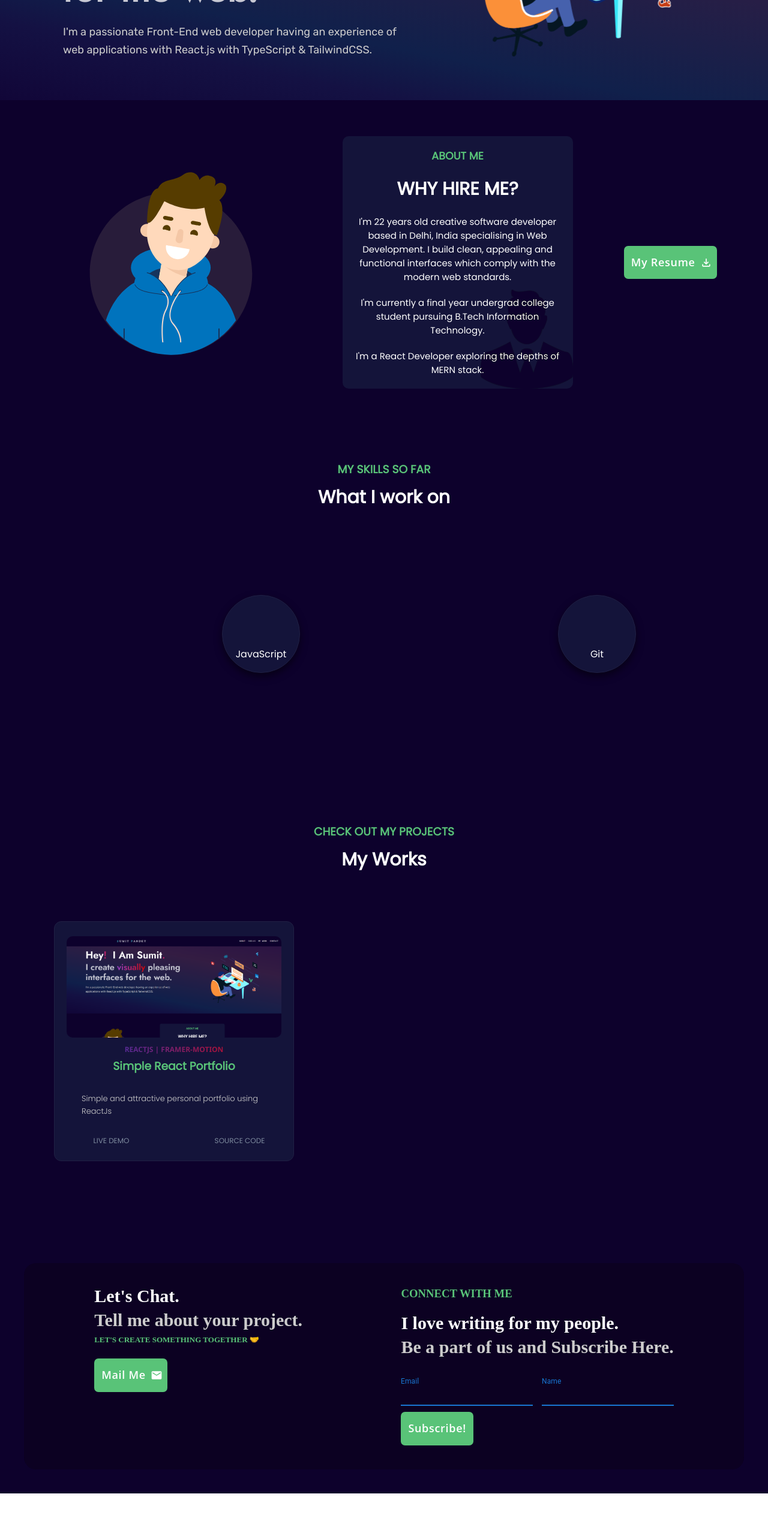
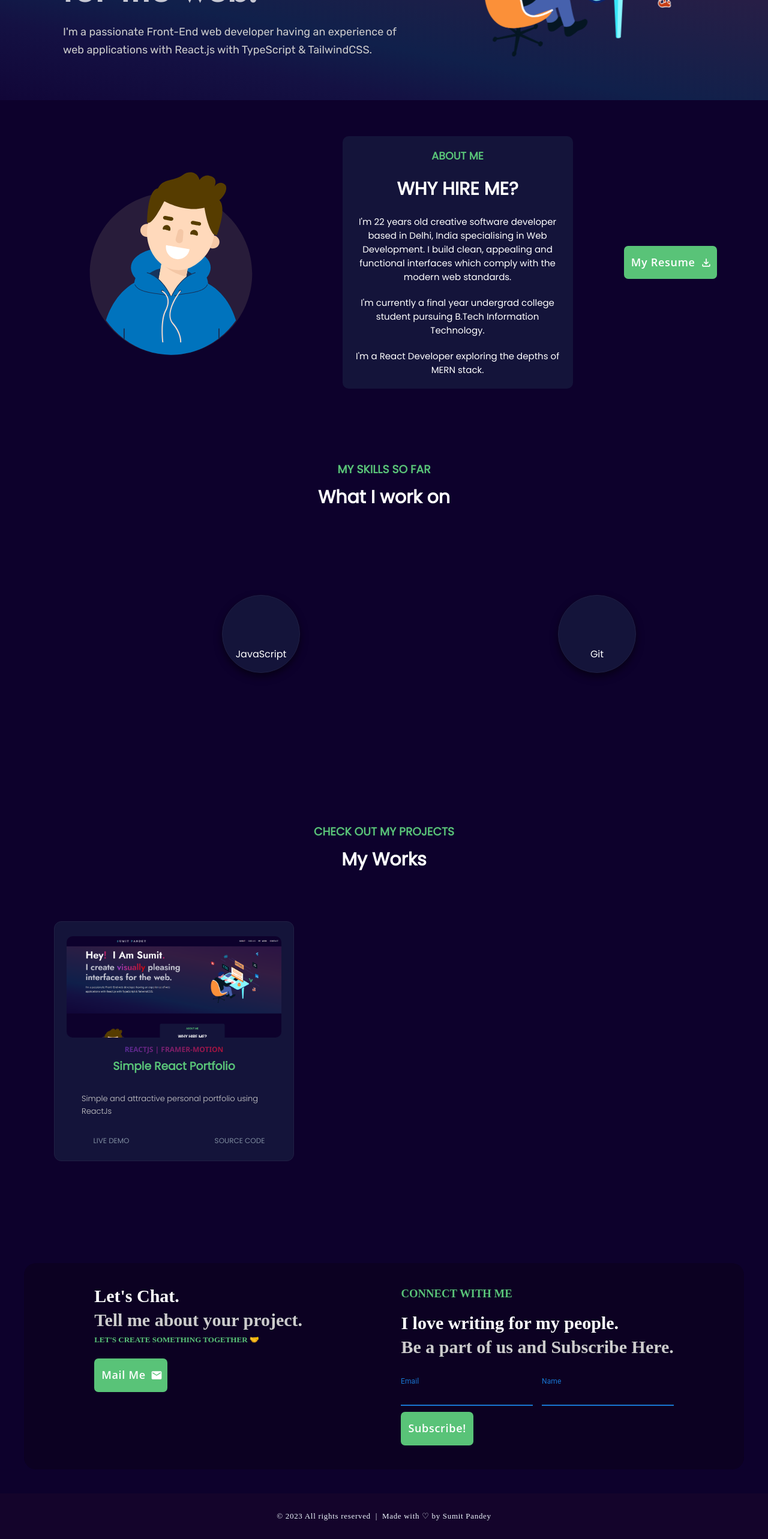
Before and after one commit to Sumit063/portfolio, a React (Create React App) app: page / in a window 1280 px wide. Shown: the part 1153-3719 px from the top of the page at 60% size. Before the commit the page ends 3643 px from the top, so only its background shows below. Built offline with nearby package versions, Linux system fonts and the light colour scheme; some icons are missing; a web font is replaced by a local one.

Commit message:
fix: update freezing bug, feat: footer

```diff
--- a/src/components/Contact.jsx
+++ b/src/components/Contact.jsx
@@ -3,7 +3,6 @@ import { MailBtn } from './Buttons'
 import { SubscribeBtn } from './Buttons'
 import '../styles/contact.css'
 import { TextField } from '@mui/material'
-import { color } from 'framer-motion'
 
 const Contact = () => {
     const [email, setEmail] = useState('');
--- /dev/null
+++ b/src/components/Footer.jsx
@@ -0,0 +1,14 @@
+import React from 'react'
+import '../styles/footer.css'
+
+const Footer = () => {
+  return (
+    <div className='footer-wrapper'>
+        <div className="footer-content">
+            <p>© 2023 All rights reserved&nbsp; | &nbsp;Made with ♡ by Sumit Pandey</p>
+        </div>
+    </div>
+  )
+}
+
+export default Footer
--- a/src/components/Home.js
+++ b/src/components/Home.js
@@ -4,12 +4,14 @@ import '../styles/home.css'
 import Header from './Header'
 import SampleText from './SampleText'
 import Main from './Main'
+import Footer from './Footer'
 
 const Home = () => {
   return (
     <div className='scroll-snapper'>
     <Header />
     <Main />
+    <Footer />
     </div>
   )
 }
--- a/src/components/Main.js
+++ b/src/components/Main.js
@@ -7,6 +7,7 @@ import About from './About';
 import Skills from './Skills.js';
 import Projects from './ProjectCard';
 import Contact from './Contact'
+import SampleText from './SampleText'
 
 
 const Main = () => {
@@ -39,9 +40,10 @@ const Main = () => {
         </div>
     </div>
     <About />
-    <Skills />
+     <Skills />
     <Projects />
     <Contact />
+    {/* <SampleText /> */}
     </>
   )
 }
--- a/src/styles/about.css
+++ b/src/styles/about.css
@@ -8,7 +8,8 @@
 .about-me {
     font-size: 15px;
     background-blend-mode: multiply;
-    background: #14143A bottom right url('../components/man.png') no-repeat;
+    /* background: #14143A bottom right url('../components/man.png') no-repeat; */
+    background: #14143A;
     background-size: 40%;
     /* background-attachment: fixed; */
     mix-blend-mode: lighten;
--- /dev/null
+++ b/src/styles/footer.css
@@ -0,0 +1,9 @@
+.footer-wrapper {
+    background-color: #14042B;
+    padding: 30px;
+    text-align: center;
+    font-size: 13px;
+    color: aliceblue;
+    letter-spacing: 0.7px;
+
+}
```
